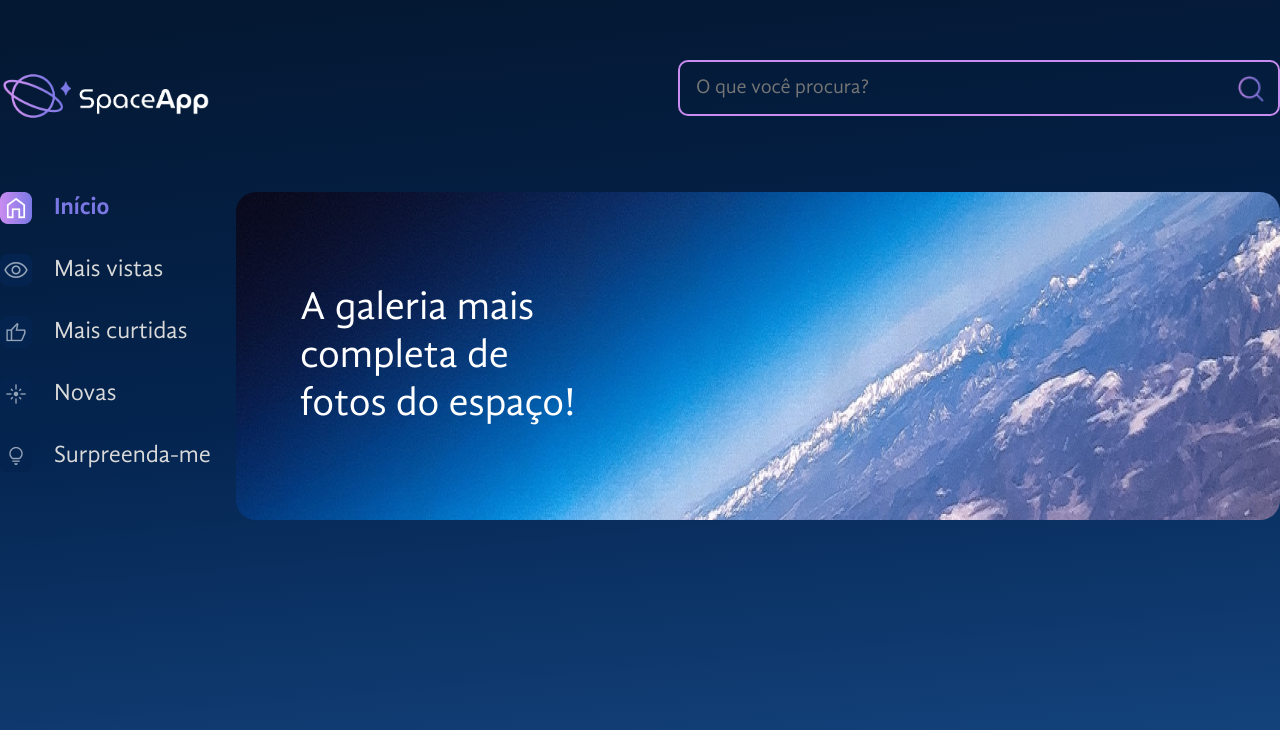
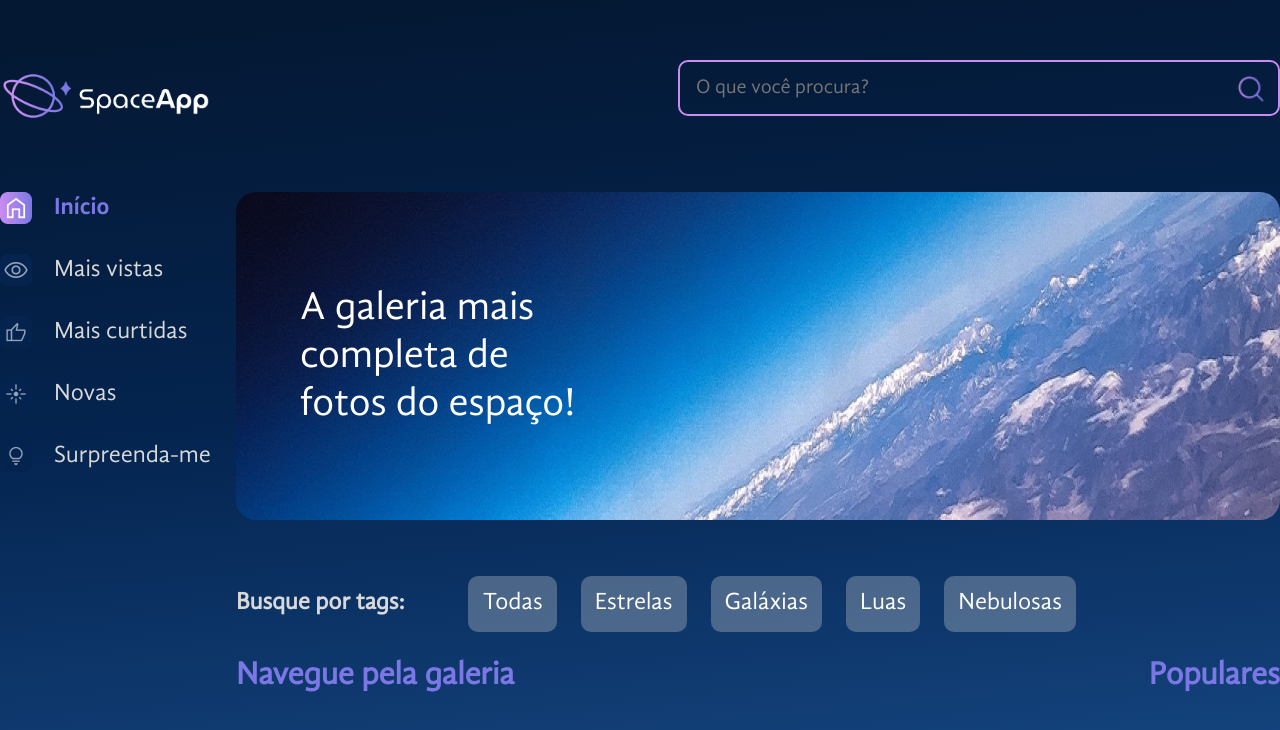
Before and after one commit to Rafaelgeomo/space-app, a React (Vite) app: page / in a window 1280 px wide. Shown: the top 730 px of the page. Built offline with nearby package versions, Linux system fonts and the light colour scheme.

Commit message:
estilização das tags

```diff
--- a/src/App.jsx
+++ b/src/App.jsx
@@ -4,6 +4,7 @@
 import BarraLateral from "./componentes/BarraLateral";
 import Banner from "./componentes/Banner";
 import bannerBackground from "./assets/banner.png";
+import Galeria from "./componentes/Galeria";
 
 const FundoGradiente = styled.div`
   background: linear-gradient(
@@ -27,6 +28,12 @@
   gap: 24px;
 `;
 
+const ConteudoGaleria = styled.section`
+  display: flex;
+  flex-direction: column;
+  flex-grow: 1;
+`;
+
 function App() {
   return (
     <FundoGradiente>
@@ -35,7 +42,10 @@
         <Cabecalho />
         <MainContainer>
           <BarraLateral />
-          <Banner backgroundImage={bannerBackground} />
+          <ConteudoGaleria>
+            <Banner backgroundImage={bannerBackground} />
+            <Galeria />
+          </ConteudoGaleria>
         </MainContainer>
       </AppContainer>
     </FundoGradiente>
--- /dev/null
+++ b/src/componentes/Galeria/Populares/index.jsx
@@ -0,0 +1,7 @@
+import Titulo from "../../Titulo";
+
+const Populares = () => {
+  return <Titulo $alinhamento="center">Populares</Titulo>;
+};
+
+export default Populares;
--- /dev/null
+++ b/src/componentes/Galeria/Tags/index.jsx
@@ -0,0 +1,51 @@
+import styled from "styled-components";
+import tags from "./tags.json";
+
+const TagTitulo = styled.h3`
+  color: #d9d9d9;
+  font-size: 24px;
+  margin: 0;
+`;
+
+const TagsContainer = styled.div`
+  display: flex;
+  align-items: center;
+  gap: 64px;
+  margin-top: 56px;
+`;
+
+const Tag = styled.button`
+  font-size: 24px;
+  color: #ffffff;
+  background: rgba(217, 217, 217, 0.3);
+  border-radius: 10px;
+  cursor: pointer;
+  transition: background-color 0.3s ease;
+  padding: 12px;
+  box-sizing: border-box;
+  border: 2px solid transparent;
+  &:hover {
+    border-color: #c98cf1;
+  }
+`;
+
+const Div = styled.div`
+  display: flex;
+  gap: 24px;
+  justify-content: end;
+`;
+
+const Tags = () => {
+  return (
+    <TagsContainer>
+      <TagTitulo> Busque por tags:</TagTitulo>
+      <Div>
+        {tags.map((tag) => (
+          <Tag key={tag.id}>{tag.titulo}</Tag>
+        ))}
+      </Div>
+    </TagsContainer>
+  );
+};
+
+export default Tags;
--- /dev/null
+++ b/src/componentes/Galeria/Tags/tags.json
@@ -0,0 +1,22 @@
+[
+    {
+        "id": 0,
+        "titulo": "Todas"
+    },
+    {
+        "id": 1,
+        "titulo": "Estrelas"
+    },
+    {
+        "id": 2,
+        "titulo": "Galáxias"
+    },
+    {
+        "id": 3,
+        "titulo": "Luas"
+    },
+    {
+        "id": 4,
+        "titulo": "Nebulosas"
+    }
+]
--- /dev/null
+++ b/src/componentes/Galeria/index.jsx
@@ -0,0 +1,28 @@
+import styled from "styled-components";
+import Titulo from "../Titulo";
+import Tags from "./Tags";
+import Populares from "./Populares";
+
+const GaleriaContainer = styled.div`
+  display: flex;
+`;
+
+const SecaoFluida = styled.section`
+  flex-grow: 1;
+`;
+
+const Galeria = () => {
+  return (
+    <>
+      <Tags />
+      <GaleriaContainer>
+        <SecaoFluida>
+          <Titulo> Navegue pela galeria </Titulo>
+        </SecaoFluida>
+        <Populares />
+      </GaleriaContainer>
+    </>
+  );
+};
+
+export default Galeria;
--- /dev/null
+++ b/src/componentes/Titulo/index.jsx
@@ -0,0 +1,10 @@
+import styled from "styled-components";
+
+const Titulo = styled.h2`
+  color: #7b78e6;
+  font-size: 32px;
+  text-align: ${(props) =>
+    props.$alinhamento ? props.$alinhamento : "left"};
+`;
+
+export default Titulo;
```
